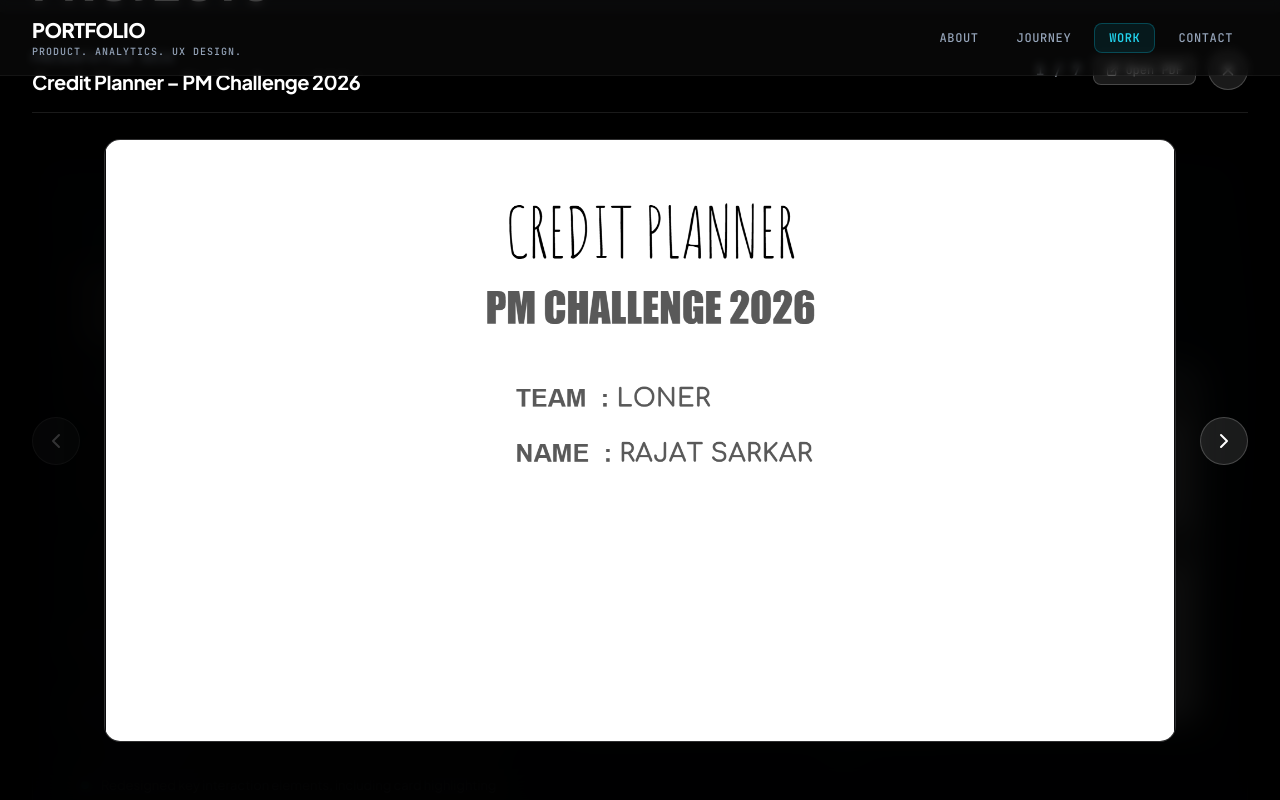
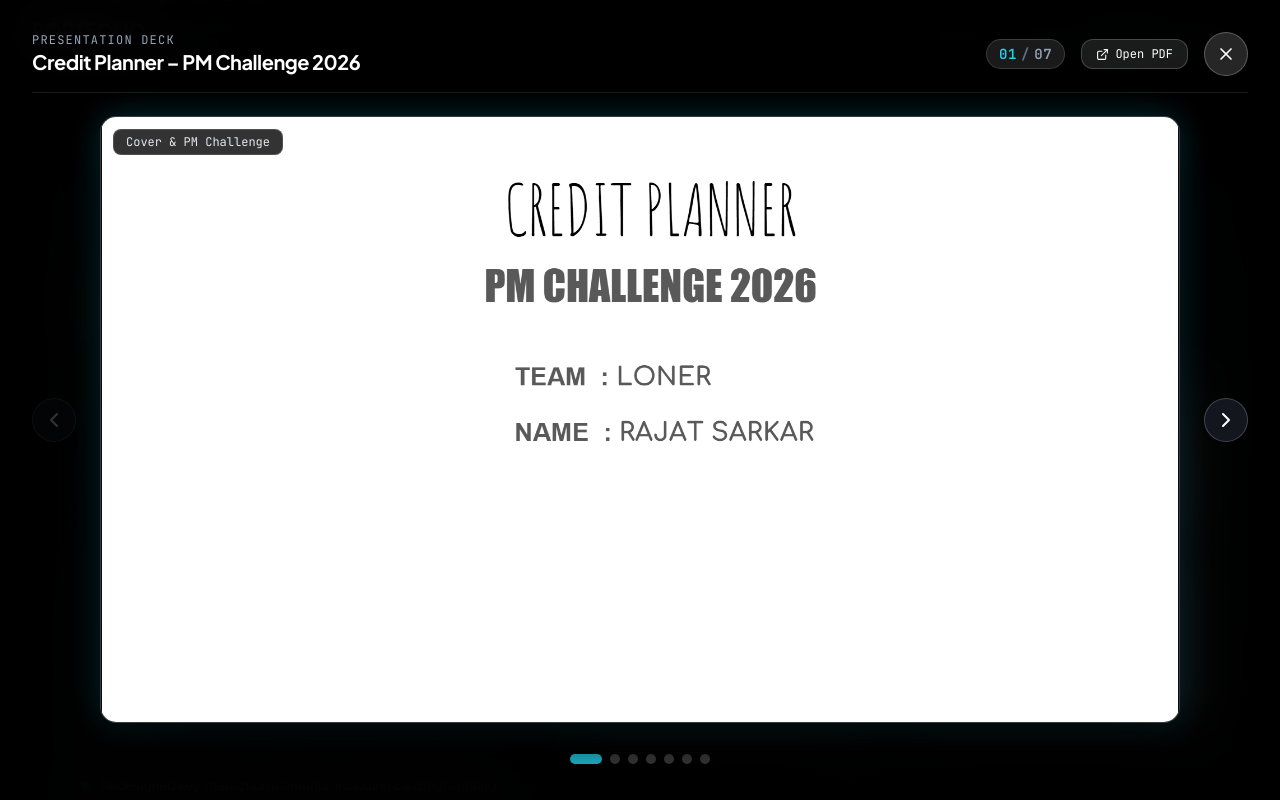
Before and after one commit to 24je0517-rgb/PORTFOLIO, a React (Vite) app: page / in a window 1280 px wide. Both pictures are taken after a click on the button 1167 px from the left and 3363 px from the top of the page. Shown: the part 2963-3763 px from the top of the page. Built offline with nearby package versions, Linux system fonts and the light colour scheme; the HTML template or start-up script is replaced by a standard one.

Commit message:
fix: portaled fullscreen PPT modal over header, fix slide skipping, update ShaSang AI rank to 6th

```diff
--- a/src/components/work/Deck.tsx
+++ b/src/components/work/Deck.tsx
@@ -1,4 +1,5 @@
-import React, { useState, useEffect, useCallback } from "react";
+import React, { useState, useEffect, useCallback, useRef } from "react";
+import { createPortal } from "react-dom";
 import { ChevronLeft, ChevronRight, Maximize2, X, ExternalLink } from "lucide-react";
 import { SlideItem } from "../../data/portfolioData";
 
@@ -17,53 +18,68 @@ interface DeckProps {
 export const Deck: React.FC<DeckProps> = ({ slides, name, deckUrl, theme }) => {
   const [idx, setIdx] = useState<number>(0);
   const [open, setOpen] = useState<boolean>(false);
-  const [drag, setDrag] = useState<{ startX: number; dx: number } | null>(null);
+  const touchStartX = useRef<number | null>(null);
 
   const total = slides.length;
-  const clamp = (i: number) => Math.min(total - 1, Math.max(0, i));
-  const go = useCallback((d: number) => setIdx((i) => clamp(i + d)), [total]);
+
+  const goPrev = useCallback(() => {
+    setIdx((prev) => Math.max(0, prev - 1));
+  }, []);
+
+  const goNext = useCallback(() => {
+    setIdx((prev) => Math.min(total - 1, prev + 1));
+  }, [total]);
+
+  const goTo = useCallback((targetIndex: number) => {
+    setIdx(Math.max(0, Math.min(total - 1, targetIndex)));
+  }, [total]);
 
   // Reset to slide 0 when project changes
   useEffect(() => {
     setIdx(0);
   }, [name]);
 
-  // Fullscreen keyboard events & body scroll lock
+  // Keyboard navigation & body scroll lock for modal
   useEffect(() => {
     if (!open) return;
     const prevOverflow = document.body.style.overflow;
     document.body.style.overflow = "hidden";
 
-    const onKey = (e: KeyboardEvent) => {
-      if (e.key === "Escape") setOpen(false);
-      else if (e.key === "ArrowLeft") go(-1);
-      else if (e.key === "ArrowRight") go(1);
+    const onKeyDown = (e: KeyboardEvent) => {
+      if (e.key === "Escape") {
+        setOpen(false);
+      } else if (e.key === "ArrowLeft") {
+        goPrev();
+      } else if (e.key === "ArrowRight") {
+        goNext();
+      }
     };
 
-    window.addEventListener("keydown", onKey);
+    window.addEventListener("keydown", onKeyDown);
     return () => {
-      window.removeEventListener("keydown", onKey);
+      window.removeEventListener("keydown", onKeyDown);
       document.body.style.overflow = prevOverflow;
     };
-  }, [open, go]);
+  }, [open, goPrev, goNext]);
 
-  const onDown = (e: React.PointerEvent) => {
-    setDrag({ startX: e.clientX, dx: 0 });
+  // Touch swipe handling
+  const handleTouchStart = (e: React.TouchEvent) => {
+    touchStartX.current = e.touches[0].clientX;
   };
 
-  const onMove = (e: React.PointerEvent) => {
-    if (drag) setDrag((d) => (d ? { ...d, dx: e.clientX - d.startX } : null));
+  const handleTouchEnd = (e: React.TouchEvent) => {
+    if (touchStartX.current === null) return;
+    const touchEndX = e.changedTouches[0].clientX;
+    const deltaX = touchEndX - touchStartX.current;
+    if (Math.abs(deltaX) > 40) {
+      if (deltaX < 0) {
+        goNext();
+      } else {
+        goPrev();
+      }
+    }
+    touchStartX.current = null;
   };
-
-  const onUp = () => {
-    if (!drag) return;
-    if (Math.abs(drag.dx) > 40) go(drag.dx < 0 ? 1 : -1);
-    setDrag(null);
-  };
-
-  const dragPct = drag
-    ? (drag.dx / (typeof window !== "undefined" ? window.innerWidth : 1200)) * 60
-    : 0;
 
   // Resolve slide src with base path
   const resolveSrc = (src: string) => {
@@ -72,96 +88,95 @@ export const Deck: React.FC<DeckProps> = ({ slides, name, deckUrl, theme }) => {
     return `${base}${src.replace(/^\//, "")}`;
   };
 
-  const Track: React.FC = () => (
+  return (
+    <div className="w-full space-y-3 select-none">
+      {/* 16:9 Interactive Inline Deck Frame */}
+      <div
+        tabIndex={0}
+        onKeyDown={(e) => {
+          if (e.key === "ArrowLeft") goPrev();
+          if (e.key === "ArrowRight") goNext();
+        }}
+        onTouchStart={handleTouchStart}
+        onTouchEnd={handleTouchEnd}
+        className={`group relative w-full aspect-[16/9] rounded-2xl overflow-hidden border ${theme.border} bg-[#0a0a0c] shadow-2xl transition-all duration-300 focus:outline-none`}
+        style={{
+          boxShadow: `0 24px 60px rgba(0,0,0,0.6), 0 0 35px -5px ${theme.glow}`,
+        }}
+        aria-label="Presentation deck viewer. Swipe or use arrow keys to flip slides."
+      >
+        {/* Slide Carousel Track */}
         <div
           className="flex h-full w-full"
           style={{
-        transform: `translateX(calc(${-idx * 100}% + ${dragPct}px))`,
-        transition: drag ? "none" : "transform 0.45s cubic-bezier(0.22, 0.8, 0.2, 1)",
+            transform: `translateX(-${idx * 100}%)`,
+            transition: "transform 0.35s cubic-bezier(0.25, 1, 0.5, 1)",
           }}
         >
           {slides.map((s, i) => (
-        <div key={i} className="flex-[0_0_100%] relative h-full w-full bg-[#0a0a0c] flex items-center justify-center">
+            <div
+              key={i}
+              className="flex-[0_0_100%] relative h-full w-full bg-[#0a0a0c] flex items-center justify-center overflow-hidden"
+            >
               <img
                 src={resolveSrc(s.src)}
                 alt={s.label || `Slide ${i + 1}`}
                 draggable={false}
-            loading={Math.abs(i - idx) <= 2 ? "eager" : "lazy"}
                 className="w-full h-full object-contain select-none block"
               />
             </div>
           ))}
         </div>
-  );
-
-  return (
-    <div className="w-full space-y-3 select-none">
-      {/* 16:9 Interactive Deck Frame */}
-      <div
-        tabIndex={0}
-        onKeyDown={(e) => {
-          if (e.key === "ArrowLeft") go(-1);
-          if (e.key === "ArrowRight") go(1);
-        }}
-        onPointerDown={onDown}
-        onPointerMove={onMove}
-        onPointerUp={onUp}
-        onPointerLeave={onUp}
-        className={`group relative w-full aspect-[16/9] rounded-2xl overflow-hidden border ${theme.border} bg-[#0a0a0c] shadow-2xl transition-all duration-300 focus:outline-none`}
-        style={{
-          boxShadow: `0 24px 60px rgba(0,0,0,0.6), 0 0 35px -5px ${theme.glow}`,
-          cursor: drag ? "grabbing" : "grab",
-        }}
-        aria-label="Presentation deck viewer. Swipe or use arrow keys to flip slides."
-      >
-        <Track />
 
         {/* Left Arrow Button */}
         <button
+          type="button"
           aria-label="Previous slide"
           onClick={(e) => {
             e.stopPropagation();
-            go(-1);
+            goPrev();
           }}
           disabled={idx === 0}
-          className="absolute top-1/2 left-3 -translate-y-1/2 w-10 h-10 sm:w-11 sm:h-11 rounded-full border border-white/20 bg-[#0c0c0e]/85 text-white flex items-center justify-center transition-all hover:scale-105 disabled:opacity-20 disabled:hover:scale-100 disabled:cursor-default z-10 backdrop-blur-sm"
+          className="absolute top-1/2 left-3 -translate-y-1/2 w-10 h-10 sm:w-11 sm:h-11 rounded-full border border-white/20 bg-[#0c0c0e]/85 text-white flex items-center justify-center transition-all hover:scale-105 disabled:opacity-20 disabled:hover:scale-100 disabled:cursor-default z-10 backdrop-blur-sm shadow-md"
         >
           <ChevronLeft size={20} />
         </button>
 
         {/* Right Arrow Button */}
         <button
+          type="button"
           aria-label="Next slide"
           onClick={(e) => {
             e.stopPropagation();
-            go(1);
+            goNext();
           }}
           disabled={idx === total - 1}
-          className="absolute top-1/2 right-3 -translate-y-1/2 w-10 h-10 sm:w-11 sm:h-11 rounded-full border border-white/20 bg-[#0c0c0e]/85 text-white flex items-center justify-center transition-all hover:scale-105 disabled:opacity-20 disabled:hover:scale-100 disabled:cursor-default z-10 backdrop-blur-sm"
+          className="absolute top-1/2 right-3 -translate-y-1/2 w-10 h-10 sm:w-11 sm:h-11 rounded-full border border-white/20 bg-[#0c0c0e]/85 text-white flex items-center justify-center transition-all hover:scale-105 disabled:opacity-20 disabled:hover:scale-100 disabled:cursor-default z-10 backdrop-blur-sm shadow-md"
         >
           <ChevronRight size={20} />
         </button>
 
         {/* Expand / Fullscreen Button */}
         <button
+          type="button"
           aria-label="Open presentation in full screen modal"
           onClick={(e) => {
             e.stopPropagation();
             setOpen(true);
           }}
-          className="absolute top-3 right-3 w-9 h-9 rounded-xl border border-white/20 bg-[#0c0c0e]/85 text-white flex items-center justify-center transition-all hover:bg-white/20 z-10 backdrop-blur-sm"
+          className="absolute top-3 right-3 w-9 h-9 rounded-xl border border-white/20 bg-[#0c0c0e]/85 text-white flex items-center justify-center transition-all hover:bg-white/20 z-10 backdrop-blur-sm cursor-pointer shadow-md"
           title="Expand Fullscreen Presentation"
         >
           <Maximize2 size={15} />
         </button>
 
         {/* Current Slide Label Tag */}
-        <div className="absolute top-3 left-3 px-2.5 py-1 rounded-lg bg-black/80 backdrop-blur-md text-[11px] font-mono text-slate-300 border border-white/15 z-10">
+        <div className="absolute top-3 left-3 px-2.5 py-1 rounded-lg bg-black/80 backdrop-blur-md text-[11px] font-mono text-slate-300 border border-white/15 z-10 pointer-events-none">
           <span>{slides[idx]?.label || `Slide ${idx + 1}`}</span>
         </div>
 
         {/* Counter Pill */}
-        <div className="absolute bottom-3 left-1/2 -translate-x-1/2 px-3 py-1 rounded-full bg-[#0c0c0e]/90 border border-white/20 text-xs font-mono font-bold tracking-widest text-slate-200 z-10 backdrop-blur-md shadow-md">
+        <div className="absolute bottom-3 left-1/2 -translate-x-1/2 px-3 py-1 rounded-full bg-[#0c0c0e]/90 border border-white/20 text-xs font-mono font-bold tracking-widest text-slate-200 z-10 backdrop-blur-md shadow-md pointer-events-none">
           <span className={theme.text}>{String(idx + 1).padStart(2, "0")}</span>
           <span className="text-slate-500 mx-1">/</span>
           <span className="text-slate-400">{String(total).padStart(2, "0")}</span>
@@ -172,10 +187,11 @@ export const Deck: React.FC<DeckProps> = ({ slides, name, deckUrl, theme }) => {
       <div className="flex items-center justify-center gap-1.5 flex-wrap pt-1">
         {slides.map((_, i) => (
           <button
+            type="button"
             key={i}
             aria-label={`Jump to slide ${i + 1}`}
-            onClick={() => setIdx(i)}
-            className={`h-2 rounded-full transition-all duration-300 focus:outline-none ${
+            onClick={() => goTo(i)}
+            className={`h-2 rounded-full transition-all duration-300 focus:outline-none cursor-pointer ${
               i === idx
                 ? `w-7 ${theme.text.replace("text-", "bg-")}`
                 : "w-2 bg-white/20 hover:bg-white/40"
@@ -184,77 +200,152 @@ export const Deck: React.FC<DeckProps> = ({ slides, name, deckUrl, theme }) => {
         ))}
       </div>
 
-      {/* Fullscreen Presentation Lightbox Modal */}
-      {open && (
+      {/* Fullscreen Modal / Lightbox rendered in document.body via Portal */}
+      {open &&
+        typeof document !== "undefined" &&
+        createPortal(
           <div
+            role="dialog"
+            aria-modal="true"
+            aria-label={`${name} presentation modal`}
             onClick={() => setOpen(false)}
-          className="fixed inset-0 z-50 bg-black/95 backdrop-blur-lg flex flex-col p-4 sm:p-8 animate-in fade-in duration-200"
+            className="fixed inset-0 z-[99999] bg-black/95 backdrop-blur-xl flex flex-col p-3 sm:p-6 md:p-8 animate-in fade-in duration-200 select-none overflow-hidden"
           >
             {/* Top Bar */}
             <div
               onClick={(e) => e.stopPropagation()}
-            className="flex items-center justify-between gap-4 pb-4 border-b border-white/10 text-white"
+              className="flex items-center justify-between gap-4 pb-3 sm:pb-4 border-b border-white/10 text-white w-full max-w-7xl mx-auto flex-shrink-0"
             >
-            <div>
-              <span className="text-xs font-mono tracking-widest text-slate-400 uppercase">
+              <div className="min-w-0 pr-2">
+                <span className="text-[10px] sm:text-xs font-mono tracking-widest text-slate-400 uppercase block">
                   PRESENTATION DECK
                 </span>
-              <h4 className="text-lg sm:text-xl font-bold tracking-tight">{name}</h4>
+                <h4 className="text-base sm:text-xl font-bold tracking-tight text-white truncate">
+                  {name}
+                </h4>
               </div>
 
-            <div className="flex items-center gap-3">
-              <span className="font-mono text-sm tracking-wider font-semibold text-slate-300">
-                {idx + 1} / {total}
-              </span>
+              <div className="flex items-center gap-2 sm:gap-4 flex-shrink-0">
+                {/* Slide Counter */}
+                <div className="px-3 py-1 rounded-full bg-white/10 border border-white/15 font-mono text-xs sm:text-sm tracking-wider font-semibold text-slate-200">
+                  <span className={theme.text}>{String(idx + 1).padStart(2, "0")}</span>
+                  <span className="text-slate-500 mx-1">/</span>
+                  <span className="text-slate-400">{String(total).padStart(2, "0")}</span>
+                </div>
 
+                {/* Open PDF Link */}
                 <a
                   href={resolveSrc(deckUrl)}
                   target="_blank"
                   rel="noopener noreferrer"
-                className="hidden sm:inline-flex items-center gap-1.5 px-3 py-1.5 rounded-lg border border-white/20 bg-white/10 hover:bg-white/20 text-xs font-mono text-white transition-colors"
+                  className="hidden sm:inline-flex items-center gap-1.5 px-3.5 py-1.5 rounded-xl border border-white/20 bg-white/10 hover:bg-white/20 text-xs font-mono text-white transition-colors"
                 >
                   <ExternalLink size={13} />
                   <span>Open PDF</span>
                 </a>
 
+                {/* Prominent Close X Button */}
                 <button
+                  type="button"
                   aria-label="Close fullscreen view"
                   onClick={() => setOpen(false)}
-                className="w-10 h-10 rounded-full border border-white/20 bg-white/10 hover:bg-white/20 text-white flex items-center justify-center text-xl transition-all"
+                  className="w-10 h-10 sm:w-11 sm:h-11 rounded-full border border-white/25 bg-white/15 hover:bg-white/30 text-white flex items-center justify-center transition-all hover:scale-105 active:scale-95 cursor-pointer shadow-xl z-20 focus:outline-none focus:ring-2 focus:ring-white/50"
+                  title="Close (Esc)"
                 >
-                <X size={18} />
+                  <X size={20} />
                 </button>
               </div>
             </div>
 
-          {/* Large Slide Display Area */}
+            {/* Slide Presentation Center Display */}
             <div
               onClick={(e) => e.stopPropagation()}
-            className="flex-1 flex items-center justify-center gap-4 sm:gap-6 min-h-0 py-4"
+              className="flex-1 flex items-center justify-center gap-3 sm:gap-6 min-h-0 py-3 sm:py-4 w-full max-w-7xl mx-auto relative"
             >
+              {/* Prev Button */}
               <button
+                type="button"
                 aria-label="Previous slide"
-              onClick={() => go(-1)}
+                onClick={goPrev}
                 disabled={idx === 0}
-              className="w-12 h-12 rounded-full border border-white/20 bg-white/10 hover:bg-white/25 disabled:opacity-20 text-white flex items-center justify-center transition-all flex-shrink-0"
+                className="w-11 h-11 sm:w-13 sm:h-13 rounded-full border border-white/20 bg-[#161922]/90 hover:bg-white/20 disabled:opacity-20 text-white flex items-center justify-center transition-all flex-shrink-0 cursor-pointer disabled:cursor-default shadow-xl z-10"
               >
                 <ChevronLeft size={24} />
               </button>
 
-            <div className="flex-1 max-w-6xl aspect-[16/9] max-h-[82vh] relative overflow-hidden rounded-2xl border border-white/15 shadow-2xl bg-[#0a0a0c]">
-              <Track />
+              {/* Main Slide 16:9 Viewport */}
+              <div
+                onTouchStart={handleTouchStart}
+                onTouchEnd={handleTouchEnd}
+                className="flex-1 max-w-6xl aspect-[16/9] max-h-[72vh] sm:max-h-[78vh] relative overflow-hidden rounded-2xl border border-white/20 shadow-2xl bg-[#0a0a0c]"
+                style={{
+                  boxShadow: `0 24px 60px rgba(0,0,0,0.8), 0 0 35px -5px ${theme.glow}`,
+                }}
+              >
+                <div
+                  className="flex h-full w-full"
+                  style={{
+                    transform: `translateX(-${idx * 100}%)`,
+                    transition: "transform 0.35s cubic-bezier(0.25, 1, 0.5, 1)",
+                  }}
+                >
+                  {slides.map((s, i) => (
+                    <div
+                      key={i}
+                      className="flex-[0_0_100%] relative h-full w-full bg-[#0a0a0c] flex items-center justify-center overflow-hidden"
+                    >
+                      <img
+                        src={resolveSrc(s.src)}
+                        alt={s.label || `Slide ${i + 1}`}
+                        draggable={false}
+                        className="w-full h-full object-contain select-none block"
+                      />
+                    </div>
+                  ))}
                 </div>
 
+                {/* Current Slide Label in Modal */}
+                <div className="absolute top-3 left-3 px-3 py-1 rounded-lg bg-black/80 backdrop-blur-md text-xs font-mono text-slate-200 border border-white/15 pointer-events-none">
+                  <span>{slides[idx]?.label || `Slide ${idx + 1}`}</span>
+                </div>
+              </div>
+
+              {/* Next Button */}
               <button
+                type="button"
                 aria-label="Next slide"
-              onClick={() => go(1)}
+                onClick={goNext}
                 disabled={idx === total - 1}
-              className="w-12 h-12 rounded-full border border-white/20 bg-white/10 hover:bg-white/25 disabled:opacity-20 text-white flex items-center justify-center transition-all flex-shrink-0"
+                className="w-11 h-11 sm:w-13 sm:h-13 rounded-full border border-white/20 bg-[#161922]/90 hover:bg-white/20 disabled:opacity-20 text-white flex items-center justify-center transition-all flex-shrink-0 cursor-pointer disabled:cursor-default shadow-xl z-10"
               >
                 <ChevronRight size={24} />
               </button>
             </div>
+
+            {/* Modal Bottom Bar with Jump-To Dots */}
+            <div
+              onClick={(e) => e.stopPropagation()}
+              className="pt-2 pb-1 flex flex-col items-center justify-center gap-2 flex-shrink-0"
+            >
+              <div className="flex items-center justify-center gap-2 flex-wrap">
+                {slides.map((s, i) => (
+                  <button
+                    type="button"
+                    key={i}
+                    aria-label={`Jump to slide ${i + 1}: ${s.label || ""}`}
+                    onClick={() => goTo(i)}
+                    className={`h-2.5 rounded-full transition-all duration-300 focus:outline-none cursor-pointer ${
+                      i === idx
+                        ? `w-8 ${theme.text.replace("text-", "bg-")}`
+                        : "w-2.5 bg-white/25 hover:bg-white/50"
+                    }`}
+                    title={s.label || `Slide ${i + 1}`}
+                  />
+                ))}
               </div>
+            </div>
+          </div>,
+          document.body
         )}
     </div>
   );
```
Also changed, not shown: src/data/portfolioData.ts (+5 -5 lines). Lines whose indentation alone changed are shown as unchanged.
